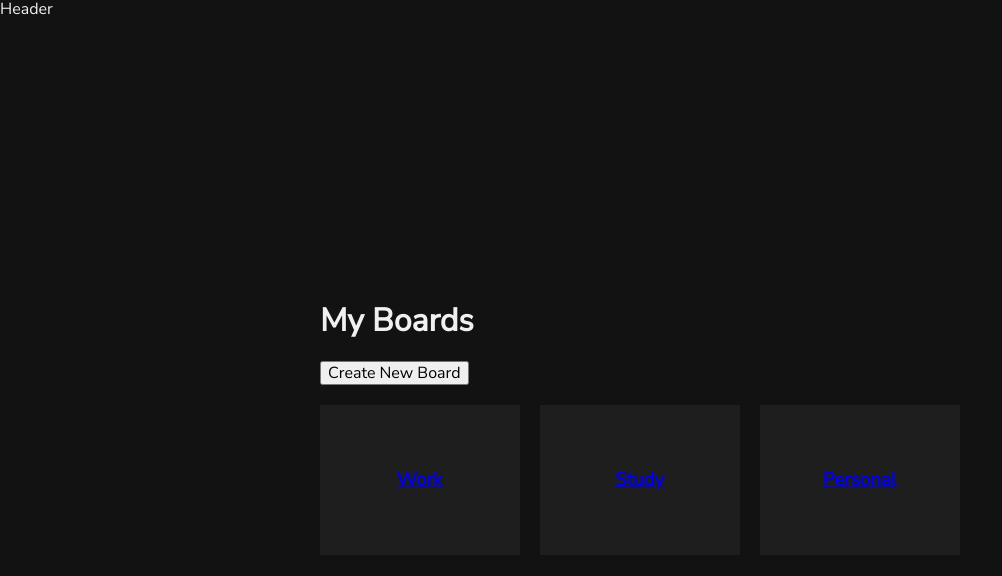
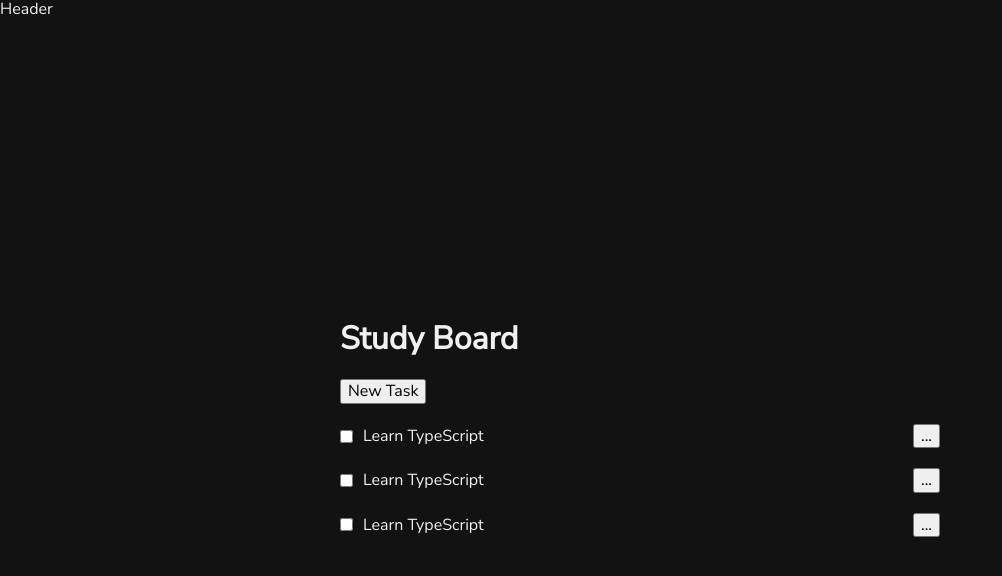
Before and after one commit to mxtrd/taskflow, a React (Vite) app: page / in a window 1280 px wide. Shown: the top 576 px of the page, without its empty margins (0-1002 px from the left). Built offline with nearby package versions, Linux system fonts and the light colour scheme.

Commit message:
feat(board): scaffold board details page ui (#13)

```diff
--- a/src/app/App.tsx
+++ b/src/app/App.tsx
@@ -1,8 +1,8 @@
-import BoardsPage from "@/pages/boards-page"
+import BoardPage from "@/pages/board-page"
 
 const App = () => {
   return (
-      <BoardsPage />
+      <BoardPage />
   )
 }
 
--- /dev/null
+++ b/src/pages/board-page/ui/BoardPage.module.scss
@@ -0,0 +1,26 @@
+.button {
+  margin-bottom: 20px;
+}
+
+.tasks {
+  display: flex;
+  flex-direction: column;
+  gap: 20px;
+}
+
+.task {
+  width: 600px;
+  display: flex;
+  align-items: center;
+  justify-content: space-between;
+}
+
+.left {
+  display: flex;
+  align-items: center;
+  gap: 10px;
+}
+
+.dropdown {
+  display: none;
+}
--- a/src/pages/board-page/ui/BoardPage.tsx
+++ b/src/pages/board-page/ui/BoardPage.tsx
@@ -1,6 +1,83 @@
+import BaseLayout from "@/app/layouts/base-layout"
+import baseStyles from "@/app/styles/base.module.scss"
+import styles from "./BoardPage.module.scss"
+
 const BoardPage = () => {
   return (
-    <div>BoardPage</div>
+    <BaseLayout title="Taskflow" description="Taskflow - board page">
+      <section className={styles.board}>
+        <div className={baseStyles.container}>
+          <div className={baseStyles.content}>
+            <h1 className={styles.boardTitle}>Study Board</h1>
+            <button className={styles.button} type="button">
+              New Task
+            </button>
+            <ul className={`${styles.tasks} ${baseStyles.listReset}`}>
+              <li className={styles.task}>
+                <div className={styles.left}>
+                  <input type="checkbox" id="1" />
+                  <label htmlFor="1">Learn TypeScript</label>
+                </div>
+                <div className={styles.right}>
+                  <button className={styles.contextButton}>...</button>
+                  <ul className={styles.dropdown}>
+                    <li className={styles.dropdownItem}>
+                      <button className={styles.dropdownButton}>Open</button>
+                    </li>
+                    <li className={styles.dropdownItem}>
+                      <button className={styles.dropdownButton}>Edit</button>
+                    </li>
+                    <li className={styles.dropdownItem}>
+                      <button className={styles.dropdownButton}>Delete</button>
+                    </li>
+                  </ul>
+                </div>
+              </li>
+              <li className={styles.task}>
+                <div className={styles.left}>
+                  <input type="checkbox" id="2" />
+                  <label htmlFor="2">Learn TypeScript</label>
+                </div>
+                <div className={styles.right}>
+                  <button className={styles.contextButton}>...</button>
+                  <ul className={styles.dropdown}>
+                    <li className={styles.dropdownItem}>
+                      <button className={styles.dropdownButton}>Open</button>
+                    </li>
+                    <li className={styles.dropdownItem}>
+                      <button className={styles.dropdownButton}>Edit</button>
+                    </li>
+                    <li className={styles.dropdownItem}>
+                      <button className={styles.dropdownButton}>Delete</button>
+                    </li>
+                  </ul>
+                </div>
+              </li>
+              <li className={styles.task}>
+                <div className={styles.left}>
+                  <input type="checkbox" id="3" />
+                  <label htmlFor="3">Learn TypeScript</label>
+                </div>
+                <div className={styles.right}>
+                  <button className={styles.contextButton}>...</button>
+                  <ul className={styles.dropdown}>
+                    <li className={styles.dropdownItem}>
+                      <button className={styles.dropdownButton}>Open</button>
+                    </li>
+                    <li className={styles.dropdownItem}>
+                      <button className={styles.dropdownButton}>Edit</button>
+                    </li>
+                    <li className={styles.dropdownItem}>
+                      <button className={styles.dropdownButton}>Delete</button>
+                    </li>
+                  </ul>
+                </div>
+              </li>
+            </ul>
+          </div>
+        </div>
+      </section>
+    </BaseLayout>
   )
 }
 
--- a/src/pages/boards-page/ui/BoardsPage.tsx
+++ b/src/pages/boards-page/ui/BoardsPage.tsx
@@ -12,17 +12,23 @@ const BoardsPage = () => {
             <button className={styles.button} type="button">
               Create New Board
             </button>
-            <div className={styles.boards}>
-              <a className={styles.board} href="#">
+            <ul className={`${styles.boards} ${baseStyles.listReset}`}>
+              <li className={styles.board}>
+                <a className={styles.boardLink} href="#">
                   <h3 className={styles.boardTitle}>Work</h3>
                 </a>
-              <a className={styles.board} href="#">
+              </li>
+              <li className={styles.board}>
+                <a className={styles.boardLink} href="#">
                   <h3 className={styles.boardTitle}>Study</h3>
                 </a>
-              <a className={styles.board} href="#">
+              </li>
+              <li className={styles.board}>
+                <a className={styles.boardLink} href="#">
                   <h3 className={styles.boardTitle}>Personal</h3>
                 </a>
-            </div>
+              </li>
+            </ul>
           </div>
         </div>
       </section>
```
Lines whose indentation alone changed are shown as unchanged.
